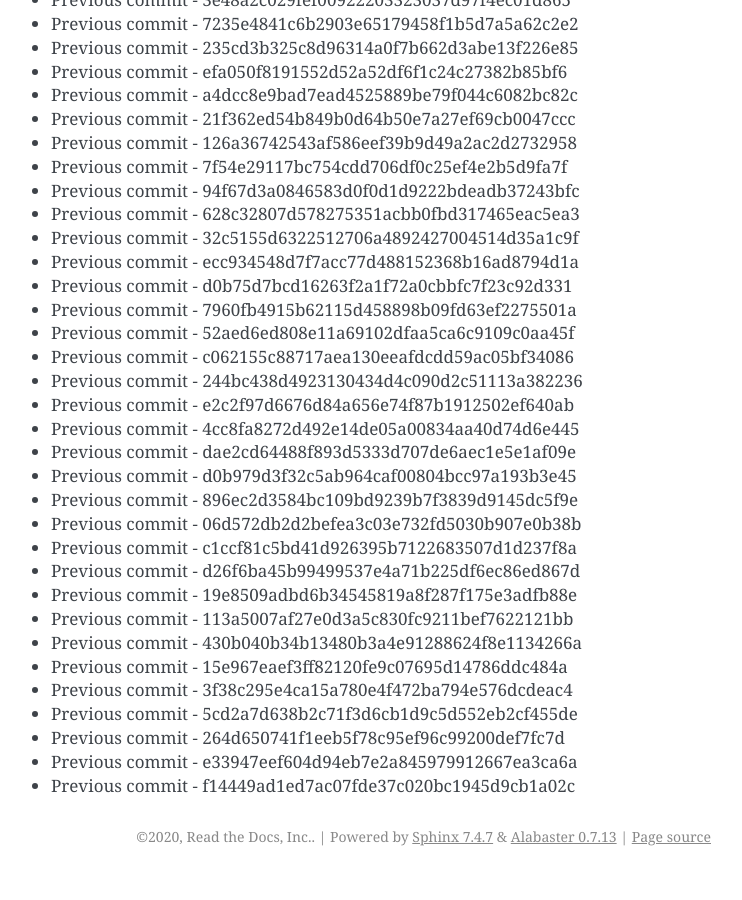
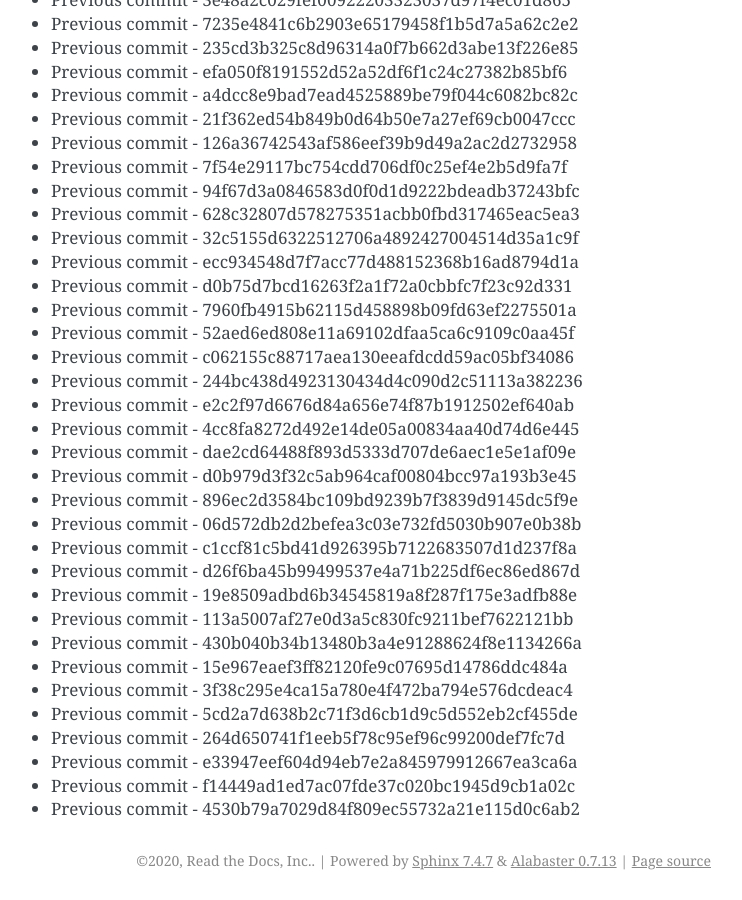
Before and after one commit to readthedocs/rtd-git-stresstest, a Sphinx documentation site: the page built from docs/updates.rst, in a window 1280 px wide and 900 px high, scrolled down 77067 px. Shown: the whole window, without its empty margins (399-1141 px from the left). Built offline with Sphinx 7.4.7, drawn with Linux system fonts in a browser that asks for light colours; before the commit the page ends 77943 px from its top, so only the background shows below that.

Commit message:
Generating commit from previous: 4530b79a7029d84f809ec55732a21e115d0c6ab2

```diff
--- a/docs/updates.rst
+++ b/docs/updates.rst
@@ -3270,3 +3270,4 @@ It can be tested for any performance characteristics.
 * Previous commit - 264d650741f1eeb5f78c95ef96c99200def7fc7d
 * Previous commit - e33947eef604d94eb7e2a845979912667ea3ca6a
 * Previous commit - f14449ad1ed7ac07fde37c020bc1945d9cb1a02c
+* Previous commit - 4530b79a7029d84f809ec55732a21e115d0c6ab2
```
